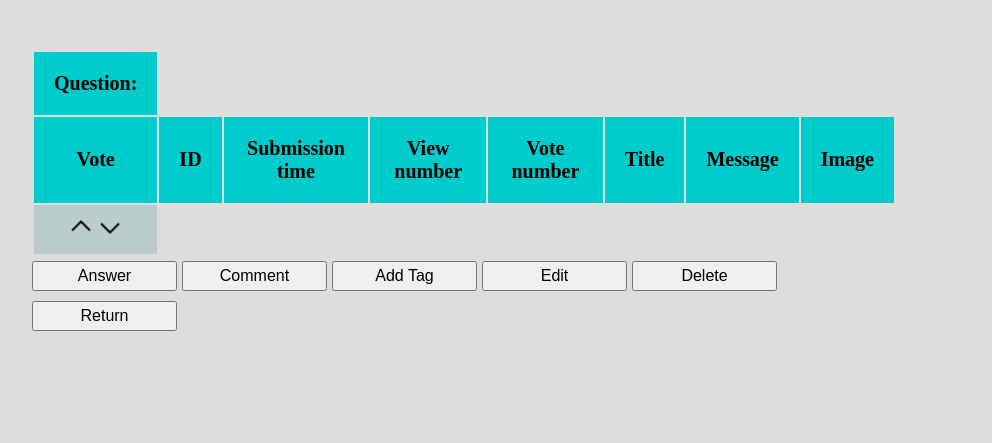
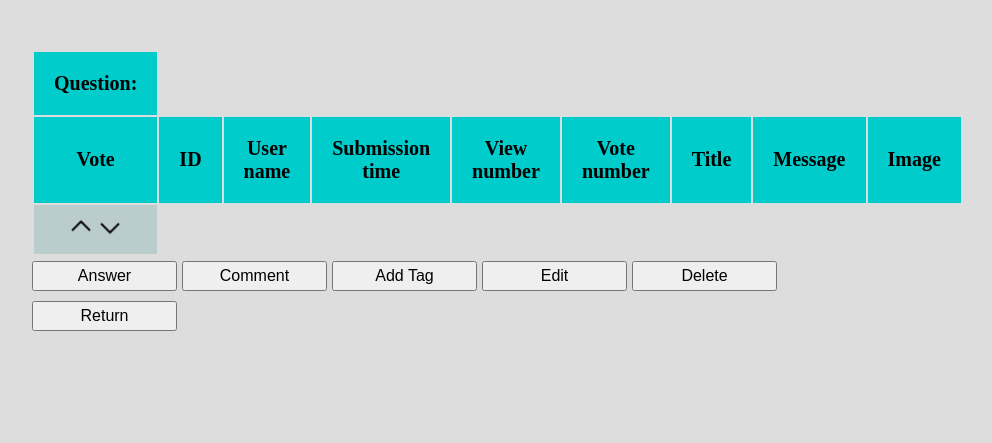
Before and after one commit to LaszloNagy85/ask-mate-WT, a Flask app: template templates/show-details.html in a window 1280 px wide. Shown: the part 275-718 px from the top of the page, without its empty margins (176-1168 px from the left). Run offline with Flask 2, Linux system fonts and the light colour scheme; the template is opened without the code that fills it, so the values that code supplies are empty; some web fonts are replaced.

Commit message:
add header for user id

```diff
--- a/templates/show-details.html
+++ b/templates/show-details.html
@@ -12,6 +12,7 @@
         <tr>
             <th>Vote</th>
             <th>ID</th>
+            <th>User name</th>
             <th>Submission time</th>
             <th>View number</th>
             <th>Vote number</th>
@@ -83,6 +84,7 @@
                     <th>ID</th>
                     <th>Question ID</th>
                     <th>Submission time</th>
+                    <th>User name</th>
                     <th>Comment</th>
                     <th>Edit count</th>
                     <th>Actions</th>
@@ -117,12 +119,14 @@
             <tr>
                 <th>Vote</th>
                 <th>ID</th>
+                <th>User name</th>
                 <th>Submission time</th>
                 <th>Vote number</th>
                 <th>Question ID</th>
                 <th>Message</th>
                 <th>Image</th>
                 <th>Actions</th>
+
             </tr>
 
 
@@ -172,6 +176,7 @@
                         <th>ID</th>
                         <th>Answer ID</th>
                         <th>Submission time</th>
+                        <th>User name</th>
                         <th>Message</th>
                         <th>Edited count</th>
                         <th>Actions</th>
```
